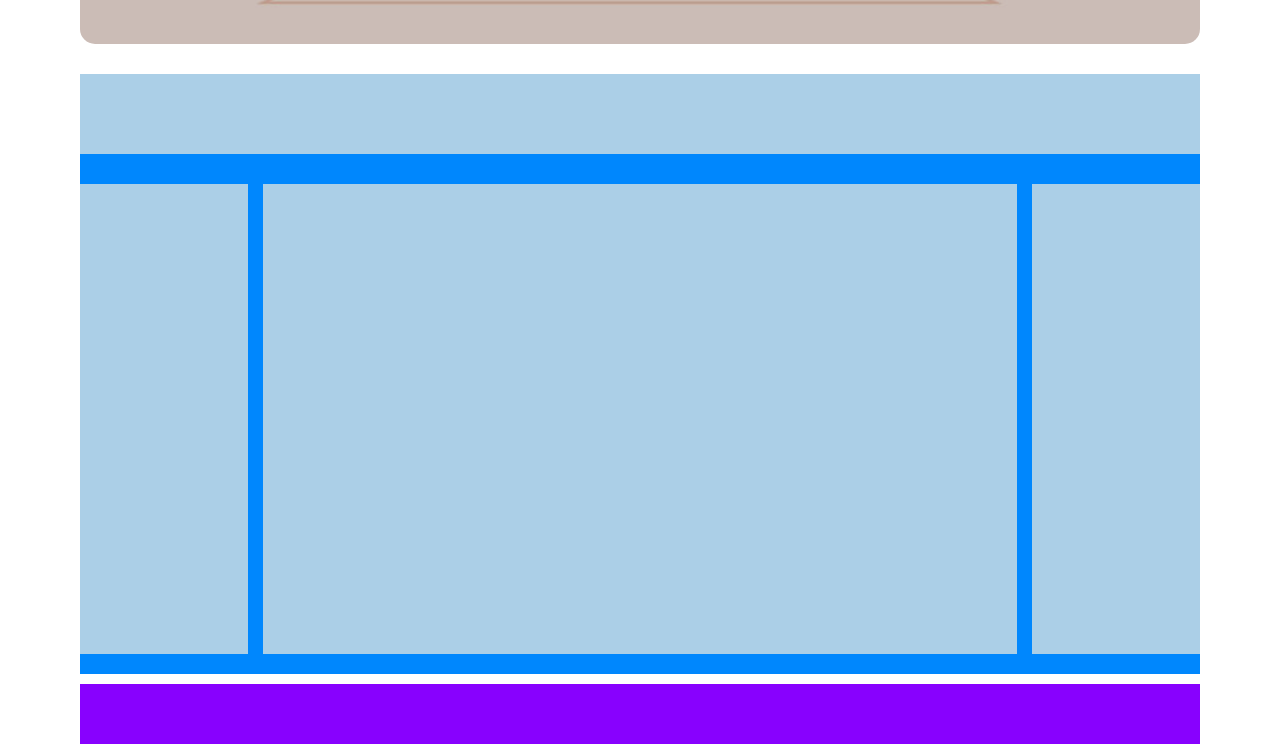
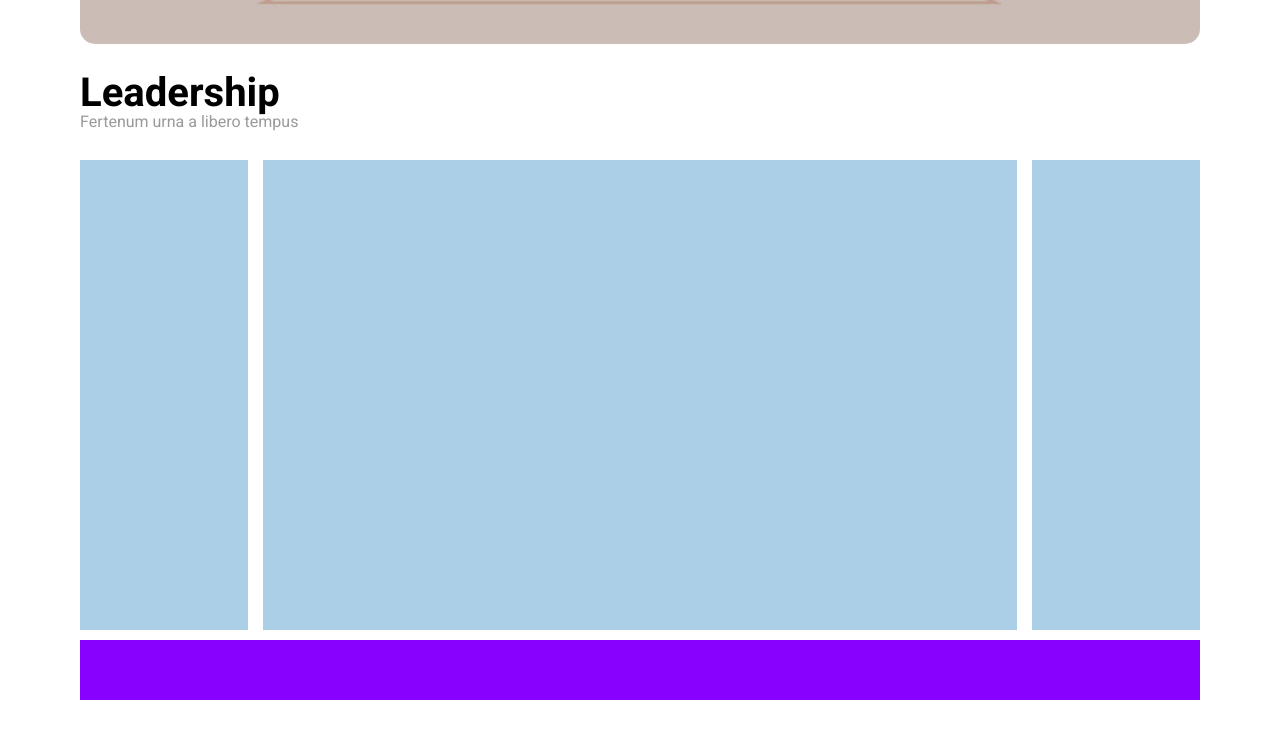
Before and after one commit to MattiaRovito/htmlcss-wp, a plain HTML site: page index.html in a window 1280 px wide. Shown: the part 753-1497 px from the top of the page. After the commit the page ends 1453 px from the top, so only its background shows below. Drawn offline with Linux system fonts and the light colour scheme.

Commit message:
add class leadership

```diff
--- a/css/style.css
+++ b/css/style.css
@@ -106,10 +106,11 @@ a{
     margin-bottom: 30px;
 }
 
-.clearfix{
+/* .clearfix{
     background-color: #0087fd;
-    height: 600px; /*questa altezza verrà eliminata successivamente */
-}
+    height: 600px; questa altezza verrà eliminata successivamente
+} */
+
 
 .clearfix::after{
     content: '';
@@ -120,10 +121,22 @@ a{
 
 
 .leadership{
-    height: 80px; /* questa altezza verrà eliminata successivamente */
-    background-color: #abcfe7;
+    /* height: 80px; questa altezza verrà eliminata successivamente
+    background-color: #abcfe7; */
     margin-bottom: 30px;
+    line-height: 1;
 }
+
+.leadership h2{
+    font-size: 40px;
+}
+
+.leadership p{
+    font-size: 16px;
+    color: #9a9a9a;
+}
+
+
 
 .link{
     float: left;
--- a/index.html
+++ b/index.html
@@ -54,11 +54,17 @@
         <!-- inizio main-bottom -->
         <section class="clearfix">
 
-            <div class="leadership"></div>
+            <div class="leadership">
+                <h2>Leadership</h2>
+                <p>Fertenum urna a libero tempus</p>
+            </div>
 
 
 
-            <aside class="link"></aside>
+            <aside class="link">
+
+
+            </aside>
 
 
 
```
